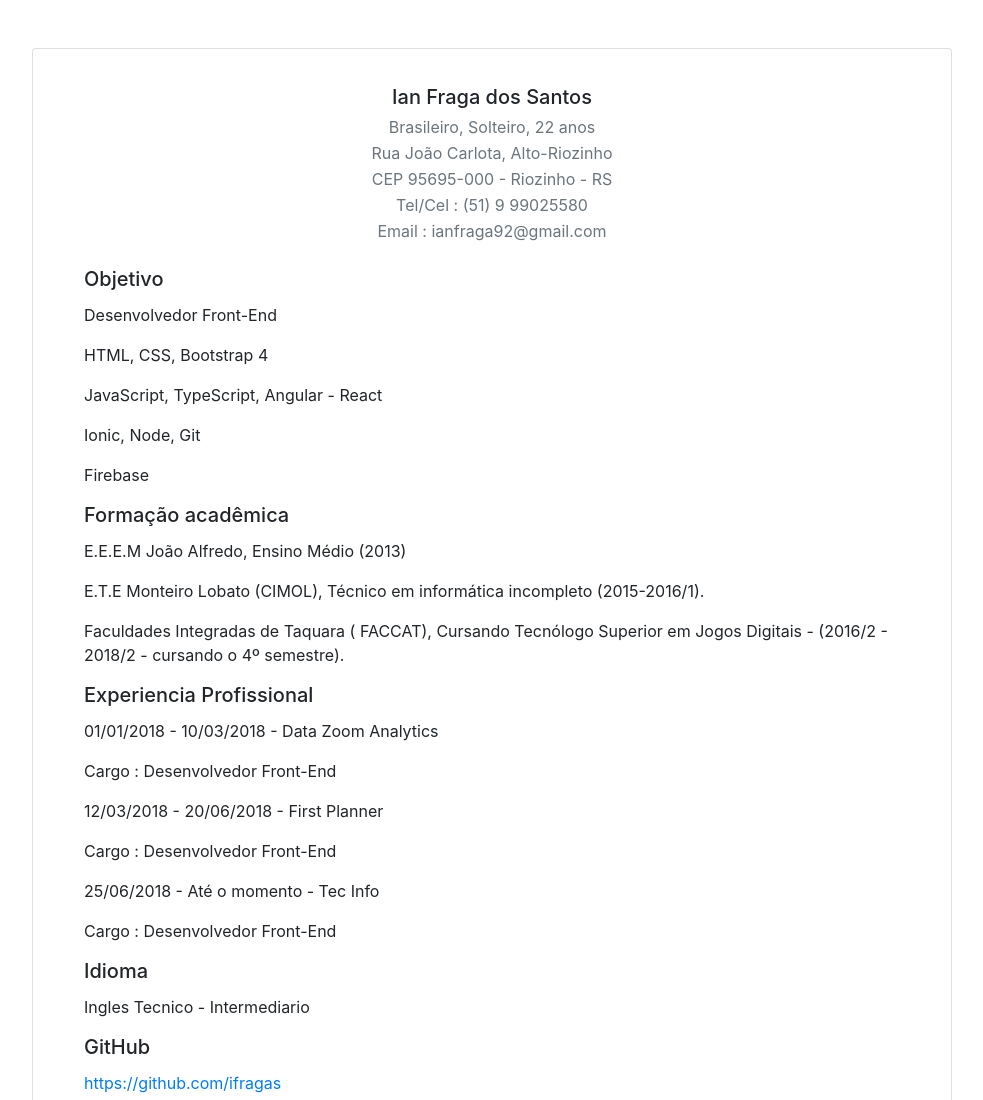
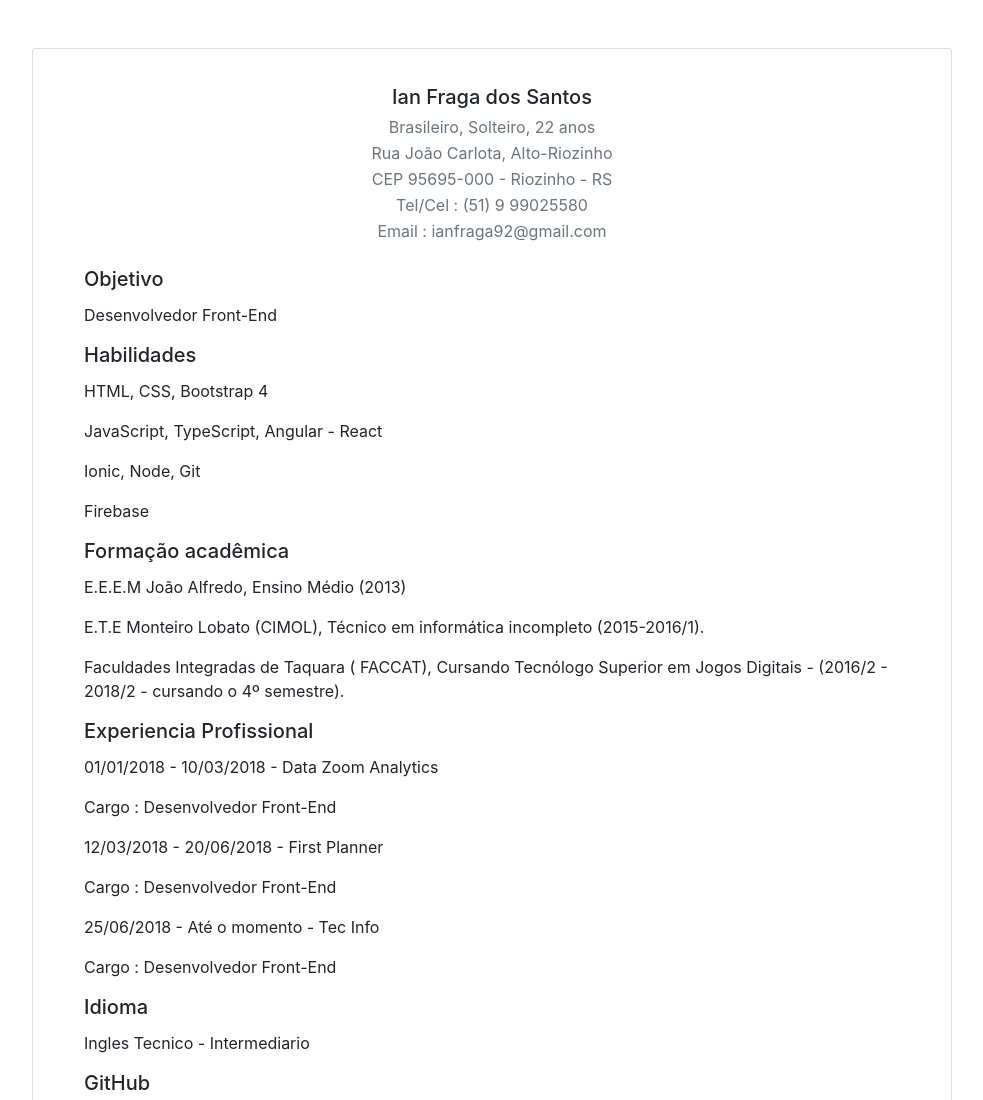
Before and after one commit to ifragas/curriculo, a plain HTML site: page index.html in a window 1280 px wide. Shown: the top 1100 px of the page, without its empty margins (148-1131 px from the left). Drawn offline with nearby package versions, Linux system fonts and the light colour scheme.

Commit message:
Update index.html

```diff
--- a/index.html
+++ b/index.html
@@ -46,7 +46,7 @@
                                     <p class="card-text">Desenvolvedor Front-End</p>
                                 </div>
                                 <div class="col-sm-12 col-md-12 col-xl-12 text-left mt-3">
-                                    <h5 class="card-title"></h5>
+                                    <h5 class="card-title">Habilidades</h5>
                                     <p class="card-text">HTML, CSS, Bootstrap 4</p>
                                     <p class="card-text">JavaScript, TypeScript, Angular - React</p>
                                     <p class="card-text">Ionic, Node, Git</p>
```
